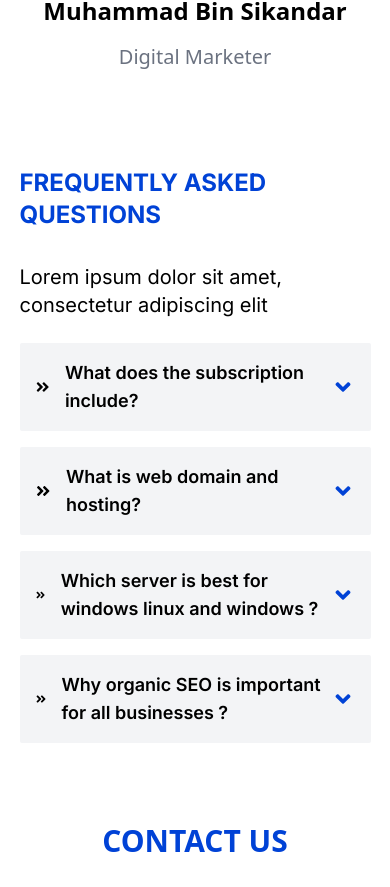
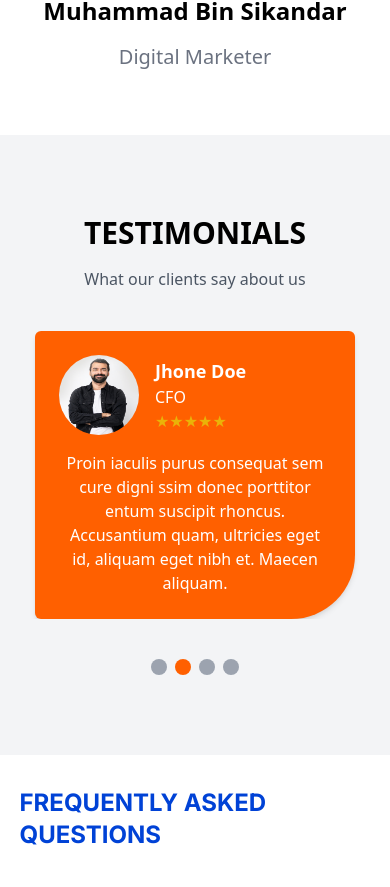
Before and after one commit to mk-muzzammil/DevYaar-Portfolio-Website, a React (Vite) app: page / in a window 390 px wide. Shown: the part 8716-9603 px from the top of the page. Built offline with nearby package versions, Linux system fonts and the light colour scheme.

Commit message:
Testimonial Section  Design completed

```diff
--- a/src/App.jsx
+++ b/src/App.jsx
@@ -6,6 +6,7 @@ import DiscussProject from "./components/DiscussProjects/DiscussProject";
 import Faqs from "./components/FAQs/Faqs";
 import Team from "./components/Team/Team";
 import Contact from "./components/Contact/Contact";
+import Testimonial from "./components/Testimonials/Testimonial";
 function App() {
   return (
     <>
@@ -16,6 +17,7 @@ function App() {
         <WhyUs />
         <DiscussProject />
         <Team />
+        <Testimonial />
         <Faqs />
         <Contact />
       </div>
--- /dev/null
+++ b/src/components/Testimonials/Testimonial.jsx
@@ -0,0 +1,129 @@
+import React, { useEffect, useState } from "react";
+
+const TestimonialCard = ({ name, position, image, rating, feedback }) => {
+  return (
+    <div className="bg-primary shadow-md rounded-md rounded-br-[4rem] p-6 flex flex-col max-w-xs">
+      <div className="flex justify-start items-center gap-4">
+        <img src={image} alt={name} className="w-20 h-20 rounded-full" />
+        <div className="flex flex-col justify-start">
+          <h3 className="text-lg font-semibold text-white">{name}</h3>
+          <p className="text-white">{position}</p>
+          <div className="flex justify-start">
+            {Array(rating)
+              .fill(0)
+              .map((_, i) => (
+                <span key={i} className="text-yellow-500">
+                  &#9733;
+                </span>
+              ))}
+          </div>
+        </div>
+      </div>
+      <p className="text-white mt-4 text-center">{feedback}</p>
+    </div>
+  );
+};
+
+const Testimonial = () => {
+  const testimonials = [
+    {
+      name: "Fizzi Brandon",
+      position: "Freelancer",
+      image: "/images/team.jpg", // Replace with actual image path
+      rating: 5,
+      feedback:
+        "Fugiat enim eram quae cillum dolore dolor amet nulla culpa multos export minim fugiat minim velit minim dolor enim duis veniam ipsum anim magna sunt elit dolore.",
+    },
+    {
+      name: "Jhone Doe",
+      position: "CFO",
+      image: "/images/team.jpg", // Replace with actual image path
+      rating: 5,
+      feedback:
+        "Proin iaculis purus consequat sem cure digni ssim donec porttitor entum suscipit rhoncus. Accusantium quam, ultricies eget id, aliquam eget nibh et. Maecen aliquam.",
+    },
+    {
+      name: "Afa Rose",
+      position: "Web Designer",
+      image: "/images/team.jpg", // Replace with actual image path
+      rating: 5,
+      feedback:
+        "Export tempor illum tamen malis malis eram quae irure esse labore quem cillum quid cillum eram malis quorum velit fore eram velit sunt aliqua noster fugiat irure amet.",
+    },
+    {
+      name: "John Smith",
+      position: "Software Engineer",
+      image: "/images/team.jpg", // Replace with actual image path
+      rating: 5,
+      feedback:
+        "Lorem ipsum dolor sit amet, consectetur adipiscing elit. Sed do eiusmod tempor incididunt ut labore et dolore magna aliqua.",
+    },
+  ];
+  const [activeIndex, setActiveIndex] = useState(0);
+  const [cardsToShow, setCardsToShow] = useState(1);
+
+  // Handle number of cards to show based on screen size
+  const updateCardsToShow = () => {
+    if (window.innerWidth >= 1024) {
+      setCardsToShow(3); // Large screens
+    } else if (window.innerWidth >= 768) {
+      setCardsToShow(2); // Medium screens
+    } else {
+      setCardsToShow(1); // Small screens
+    }
+  };
+
+  useEffect(() => {
+    updateCardsToShow(); // Set initial value based on screen size
+    window.addEventListener("resize", updateCardsToShow); // Update on screen resize
+    return () => window.removeEventListener("resize", updateCardsToShow); // Cleanup event listener
+  }, []);
+
+  useEffect(() => {
+    const interval = setInterval(() => {
+      setActiveIndex((prevIndex) => (prevIndex + 1) % testimonials.length);
+    }, 5000); // Change testimonial every 5 seconds
+    return () => clearInterval(interval);
+  }, []);
+
+  const displayedTestimonials = () => {
+    const testimonialsToDisplay = [];
+    for (let i = 0; i < cardsToShow; i++) {
+      testimonialsToDisplay.push(
+        testimonials[(activeIndex + i) % testimonials.length]
+      );
+    }
+    return testimonialsToDisplay;
+  };
+
+  return (
+    <div className="py-20 bg-gray-100 w-screen">
+      <div className="text-center mb-10">
+        <h2 className="text-3xl font-bold text-black uppercase">
+          Testimonials
+        </h2>
+        <p className="text-gray-600 mt-4">What our clients say about us</p>
+      </div>
+      <div className="flex justify-center space-x-4 overflow-hidden w-full px-6 md:px-64">
+        {displayedTestimonials().map((testimonial, index) => (
+          <div key={index} className="flex justify-center flex-shrink-0">
+            <TestimonialCard {...testimonial} />
+          </div>
+        ))}
+      </div>
+      <div className="flex justify-center mt-10">
+        {testimonials.map((_, index) => (
+          <button
+            key={index}
+            onClick={() => setActiveIndex(index)}
+            className={`w-4 h-4 p-0 rounded-full mx-1 ${
+              index === activeIndex ? "bg-primary" : "bg-gray-400"
+            }`}
+          />
+        ))}
+      </div>
+    </div>
+  );
+};
+
+export default Testimonial;
```
